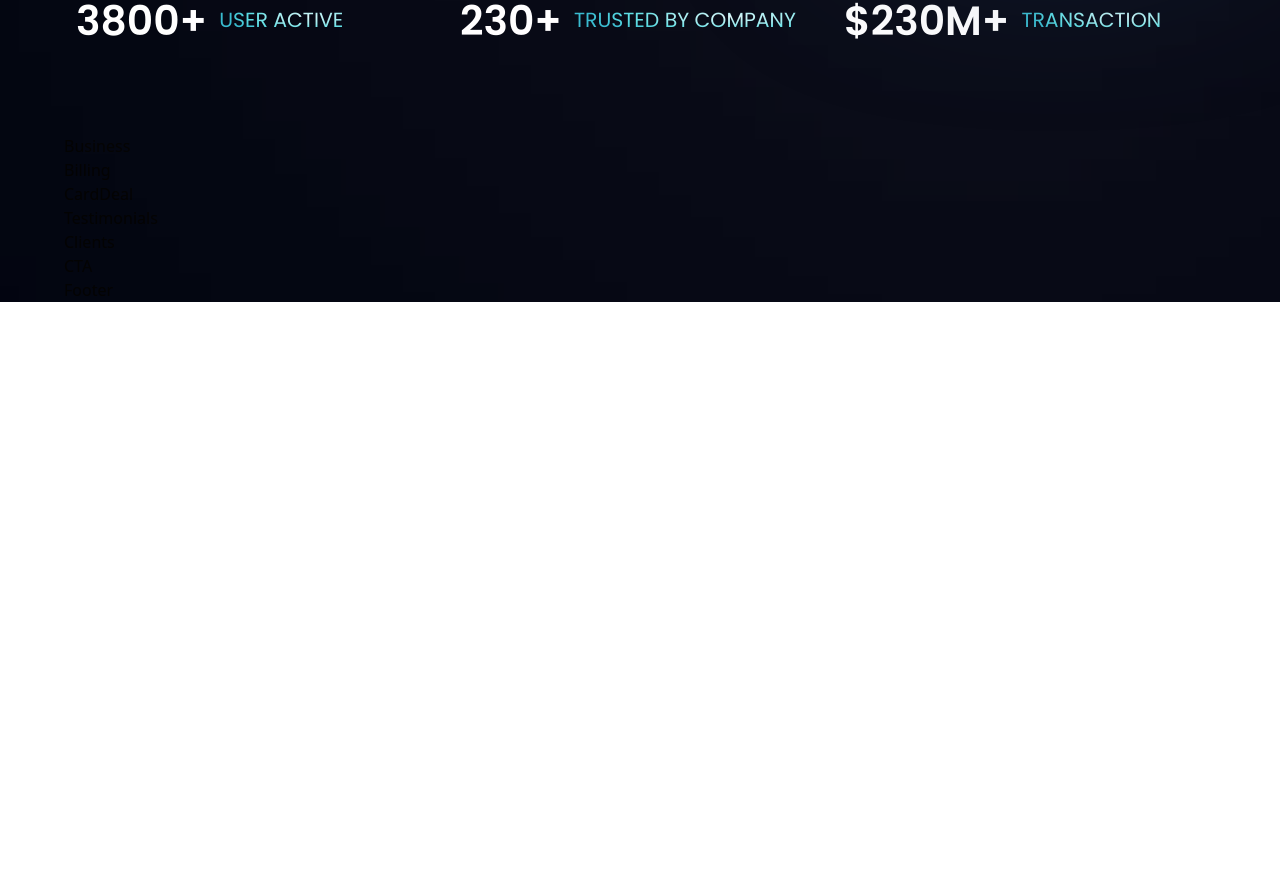
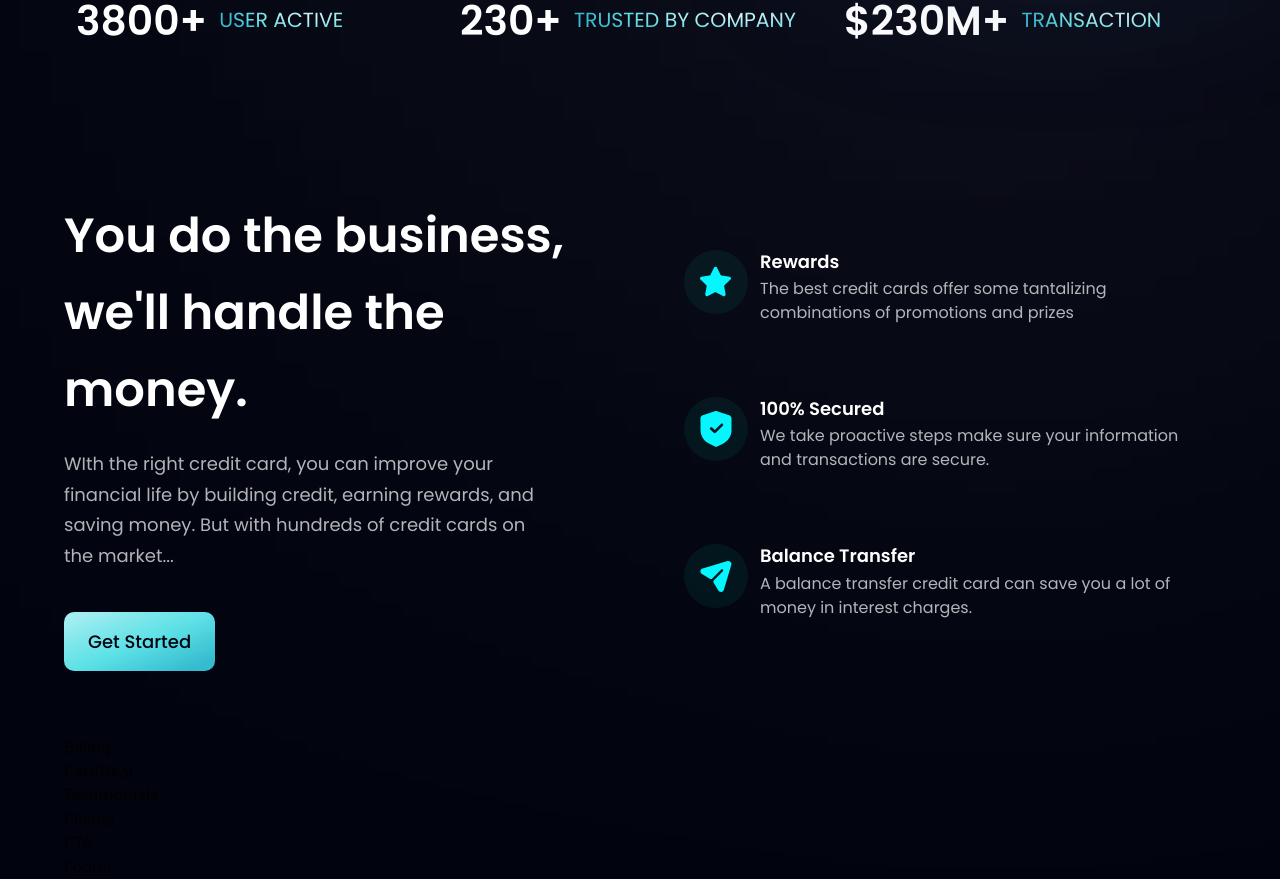
Before and after one commit to AtienoObwanda/landing, a React (Vite) app: page / in a window 1280 px wide. Shown: the part 816-1695 px from the top of the page. Before the commit the page ends 1118 px from the top, so only its background shows below. Built offline with nearby package versions, Linux system fonts and the light colour scheme.

Commit message:
business component added

```diff
--- a/src/components/Business.jsx
+++ b/src/components/Business.jsx
@@ -25,10 +25,29 @@
 );
 
 
-const Business = () => {
-  return (
-    <div>Business</div>
-  )
-}
+const Business = () =>(
+    <section id='features' className={layout.section}>
+      <div className={layout.sectionInfo}>
+        <h2 className={styles.heading2}>
+          You do the business, <br className='sm:block hidden'/> we'll handle the money.
+        </h2>
+        <p className={`${styles.paragraph} max-w-[470px] mt-5`}>
+          WIth the right credit card, you can improve your financial life by
+          building credit, earning rewards, and saving money. But with hundreds
+          of credit cards on the market...
+        </p>
+
+        <Button styles={`mt-10`} />
+
+      </div>
+
+      <div className={`${layout.sectionImg} flex-col`}>
+        {features.map((feature, index) => (
+          <FeatureCard key={feature.id} {...feature} index={index}/>
+        ))}
+
+      </div>
+    </section>
+  );
 
 export default Business
```
